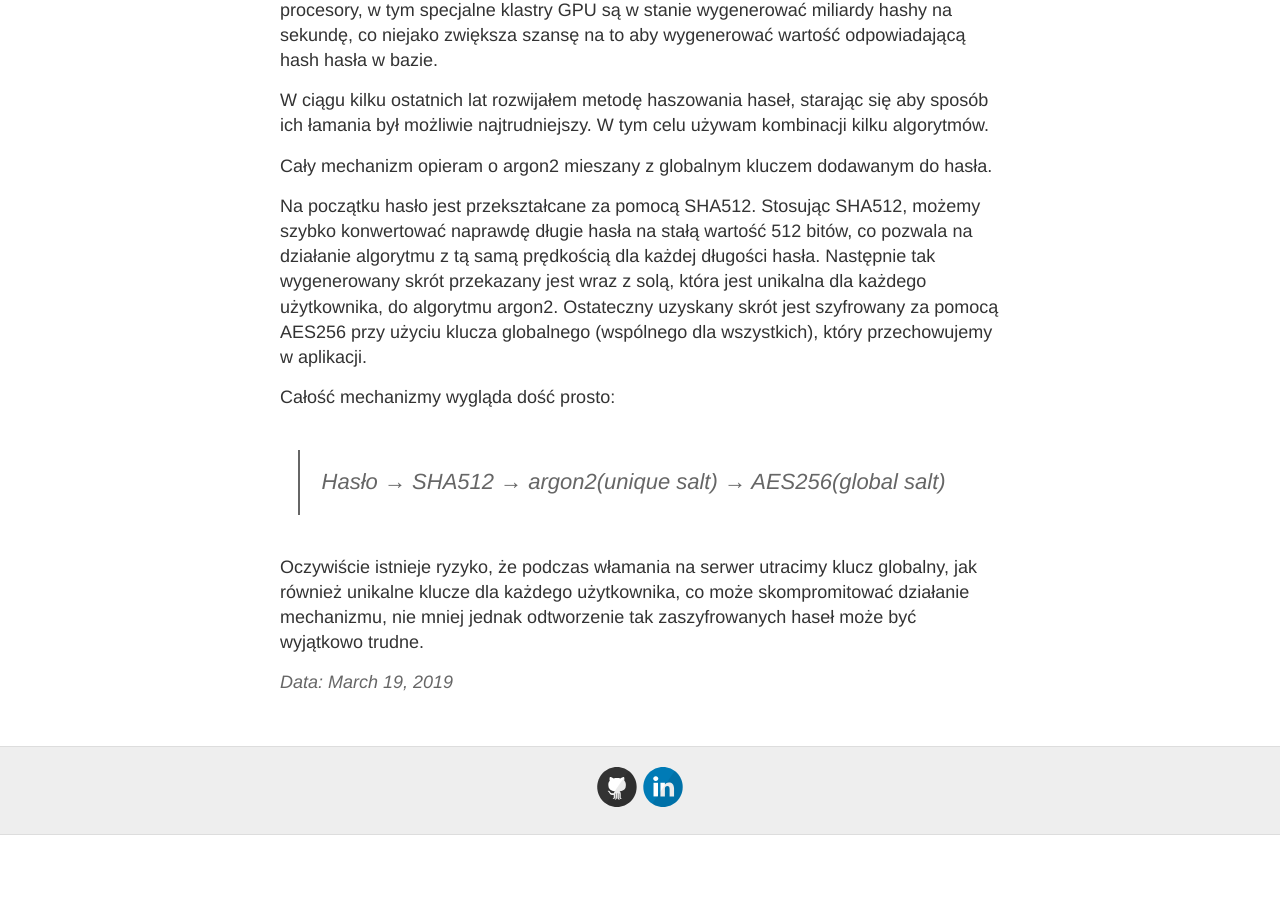
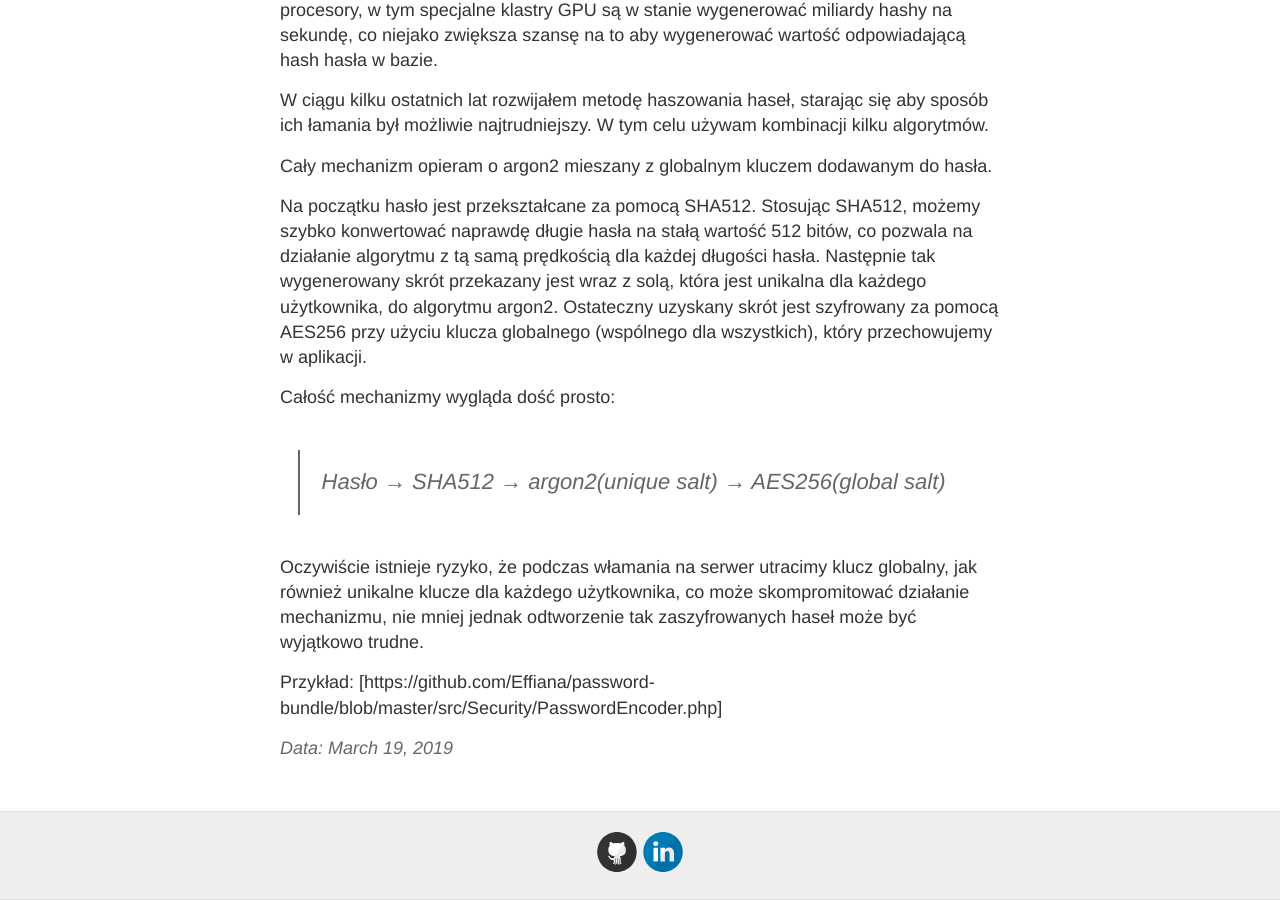
Before and after one commit to labudzinski/labudzinski.com, a Jekyll site: the page built from _posts/2019-03-19-Przechowywanie-haseł-w-bazie.md, in a window 1280 px wide and 900 px high, scrolled down 597 px. Built offline with Jekyll 4.4.1, drawn with Linux system fonts in a browser that asks for light colours; comment, search, counter and statistics services are not loaded; before the commit the page ends 1432 px from its top, so only the background shows below that; some of the changed lines change nothing that is shown.

Commit message:
Przechowywanie haseł

```diff
--- a/_posts/2019-03-19-Przechowywanie-haseł-w-bazie.md
+++ b/_posts/2019-03-19-Przechowywanie-haseł-w-bazie.md
@@ -18,3 +18,5 @@ Całość mechanizmy wygląda dość prosto:
 > Hasło → SHA512 → argon2(unique salt) → AES256(global salt)
 
 Oczywiście istnieje ryzyko, że podczas włamania na serwer utracimy klucz globalny, jak również unikalne klucze dla każdego użytkownika, co może skompromitować działanie mechanizmu, nie mniej jednak odtworzenie tak zaszyfrowanych haseł może być wyjątkowo trudne.
+
+Przykład: [https://github.com/Effiana/password-bundle/blob/master/src/Security/PasswordEncoder.php]
```
